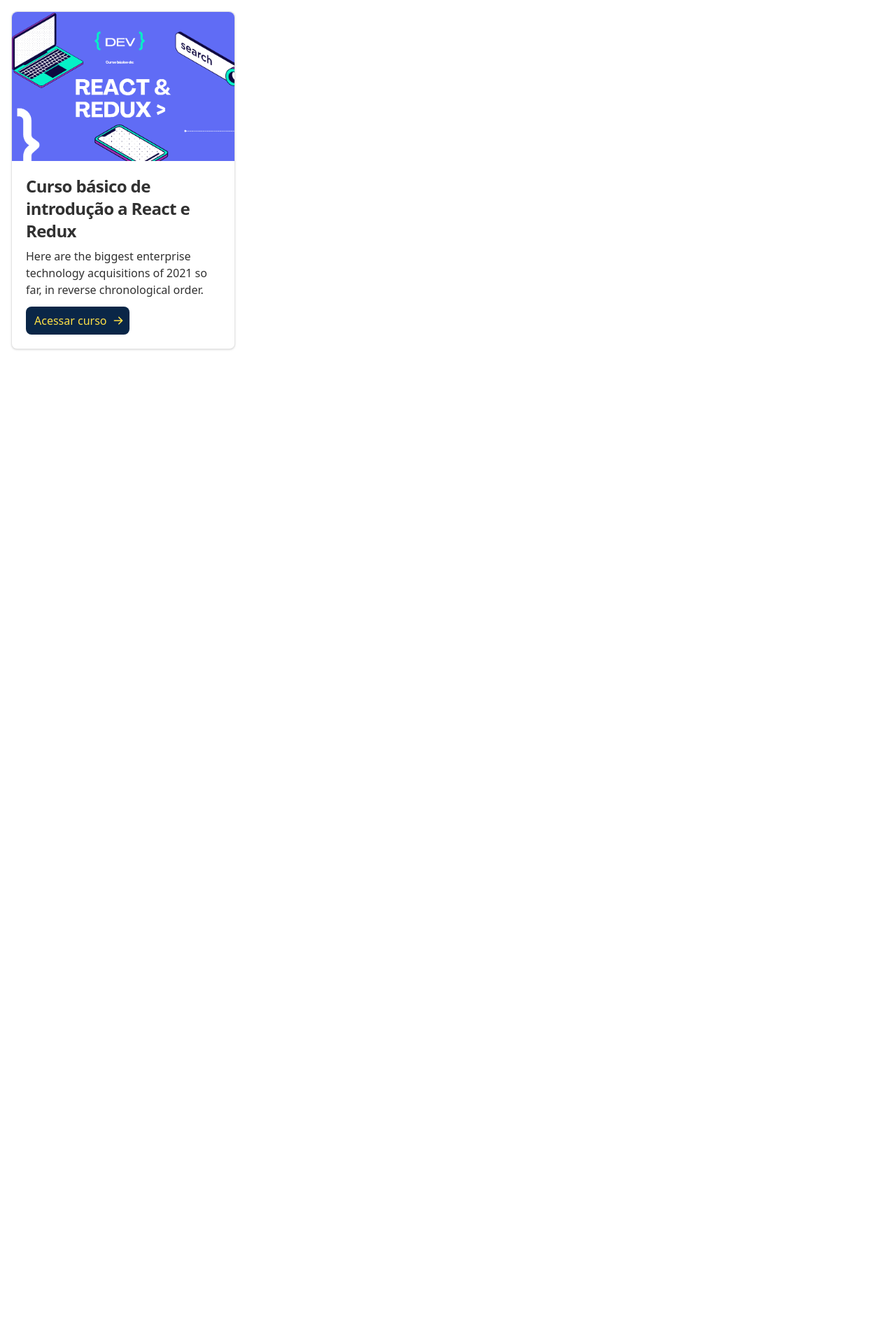
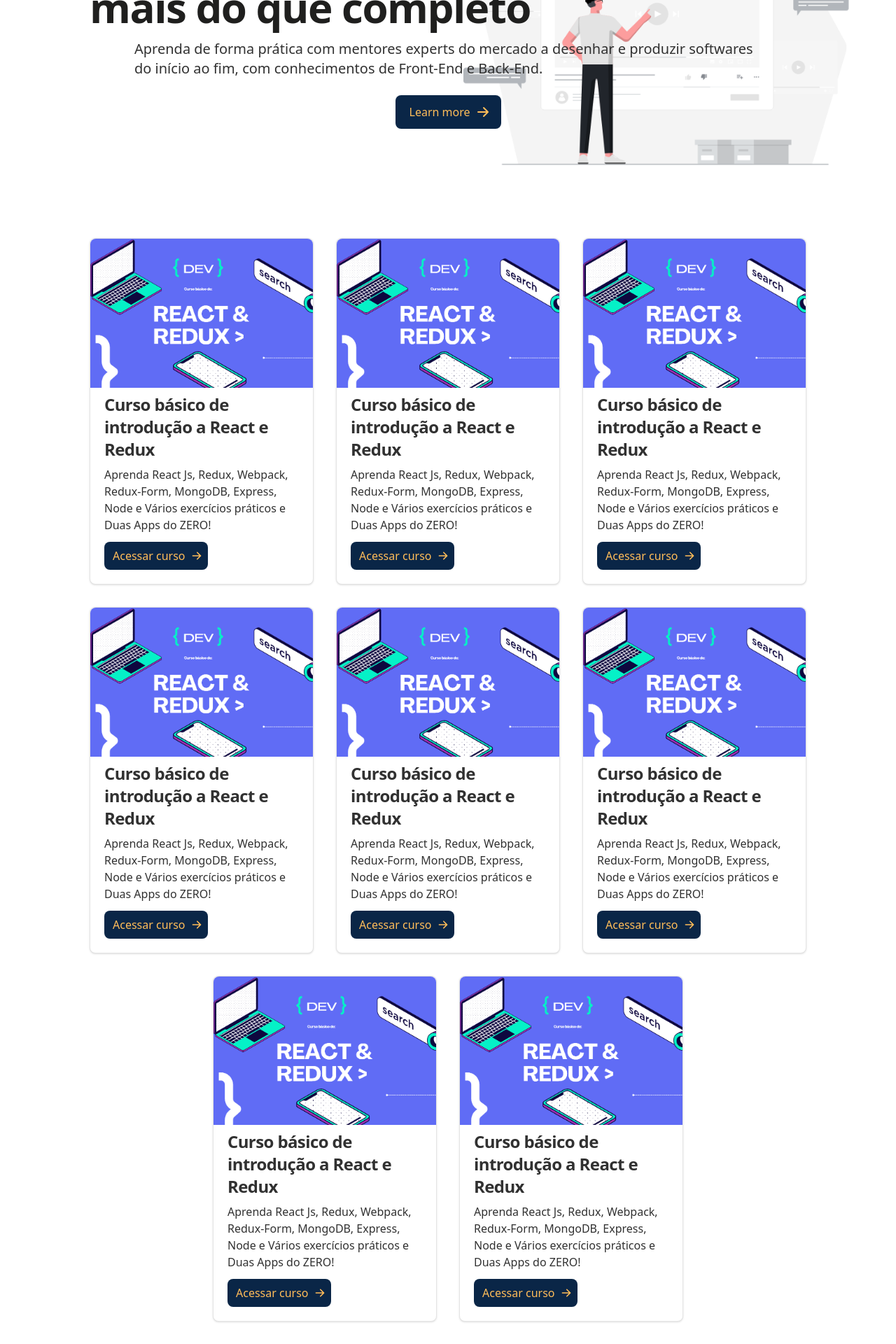
Before and after one commit to moisesgui/code-in-box, a React (Create React App) app: page / in a window 1280 px wide. Shown: the part 284-2204 px from the top of the page at 70% size. Before the commit the page ends 800 px from the top, so only its background shows below. Built offline with nearby package versions, Linux system fonts and the light colour scheme.

Commit message:
[feat]Hero section created

```diff
--- a/src/pages/Home/Home.js
+++ b/src/pages/Home/Home.js
@@ -28,6 +28,7 @@
               Buscar
             </button>
           </form>
+
           <nav className="hidden md:flex">
             <a href="#" className="mr-5 hover:text-white">Home</a>
             <a href="#" className="mr-5 hover:text-white">Sobre</a>
@@ -36,18 +37,18 @@
         </div>
       </header>
 
-      <section>
+      <section className="container mx-auto">
           <div className="hero">
-              <h1 class="mb-4 text-4xl font-extrabold leading-none tracking-tight text-gray-900 md:text-5xl lg:text-6xl dark:text-white">We invest in the world’s potential</h1>
-              <p class="mb-6 text-lg font-normal text-gray-500 lg:text-xl sm:px-16 xl:px-48 dark:text-gray-400">Here at Flowbite we focus on markets where technology, innovation, and capital can unlock long-term value and drive economic growth.</p>
-              <a href="#" class="inline-flex items-center justify-center px-5 py-3 text-base font-medium text-center text-yellow-500 bg-blue rounded-lg hover:bg-yellow-600">
+              <h1>Aprenda a ser um programador mais do que completo</h1>
+              <p>Aprenda de forma prática com mentores experts do mercado a desenhar e produzir softwares do início ao fim, com conhecimentos de Front-End e Back-End.</p>
+              <a href="#">
                   Learn more
                   <svg class="w-5 h-5 ml-2 -mr-1" fill="currentColor" viewBox="0 0 20 20" xmlns="http://www.w3.org/2000/svg"><path fill-rule="evenodd" d="M10.293 3.293a1 1 0 011.414 0l6 6a1 1 0 010 1.414l-6 6a1 1 0 01-1.414-1.414L14.586 11H3a1 1 0 110-2h11.586l-4.293-4.293a1 1 0 010-1.414z" clip-rule="evenodd"></path></svg>
               </a>
           </div>
       </section>
 
-      <section>
+      <section className="container mx-auto">
         <div className="product-card-container">
           <ProductCard />
         </div>
--- a/src/pages/Home/Home.scss
+++ b/src/pages/Home/Home.scss
@@ -1,21 +1,21 @@
-@import '../../App.scss';
+@import "../../App.scss";
 
 .home-container {
   @apply flex flex-col h-screen;
 
   header {
-        @apply bg-blue text-gray-50 shadow-xl sticky top-0;
+    @apply bg-blue text-gray-50 shadow-xl sticky top-0 z-10;
 
     .header__content {
-            @apply container flex flex-wrap mx-auto p-4 justify-between flex-col md:flex-row items-center;
+      @apply container flex flex-wrap mx-auto py-4 px-0 justify-between flex-col md:flex-row items-center;
 
       &--logo {
-                @apply flex font-sans font-medium items-center text-white mb-4 md:mb-0 cursor-pointer
+        @apply flex font-sans font-medium items-center text-white mb-4 md:mb-0 cursor-pointer;
       }
     }
 
     input {
-            @apply bg-gray-800 text-white rounded-lg border border-gray-700 focus:outline-none focus:border-indigo-500 text-base px-4 py-2 mr-4 w-full md:w-auto;
+      @apply bg-gray-800 text-white rounded-lg border border-gray-700 focus:outline-none focus:border-indigo-500 text-base px-4 py-2 mr-4 w-full md:w-128;
     }
 
     .search-button {
@@ -23,6 +23,7 @@
     }
 
     @include mobile {
+			@apply sticky z-50 top-0;
 
       form {
         @apply flex pt-4;
@@ -35,10 +36,32 @@
   }
 
   .product-card-container {
-        @apply w-full flex m-auto items-center p-4;
+    @apply w-full flex items-center flex-wrap justify-center m-auto p-4;
   }
 
   .hero {
-        @apply flex flex-col items-center justify-center;
+    @apply h-128 flex flex-col items-center justify-center bg-hero-image-2 bg-contain bg-no-repeat bg-right;
+
+    h1 {
+      @apply max-w-5xl mb-4 text-left text-4xl font-extrabold leading-none tracking-tight text-gray-900 md:text-5xl lg:text-6xl dark:text-white;
+    }
+    p {
+      @apply mb-6 text-lg font-normal text-gray-500 lg:text-xl sm:px-16 xl:px-48 dark:text-gray-400;
+    }
+		a {
+			@apply inline-flex items-center justify-center px-5 py-3 text-base font-medium text-center text-yellow-500 bg-blue rounded-lg hover:bg-yellow-500 hover:text-blue;
+		}
+
+		@include mobile {
+
+			@apply bg-none my-8 px-5;
+
+			h1 {
+				@apply text-3xl text-center px-4;
+			}
+			p {
+				@apply text-center;
 			}
 		}
+  }
+}
--- a/src/shared/components/productCard/ProductCard.js
+++ b/src/shared/components/productCard/ProductCard.js
@@ -6,13 +6,14 @@
 export const ProductCard = () => {
 
   return (
+    <>
       <div className="card-container">
         <img src={thumbnail} alt="course thumbnails" />
-			<div className="p-5">
+        <div className="px-5 pb-5 pt-2">
           <a href="#">
             <h5>Curso básico de introdução a React e Redux</h5>
           </a>
-				<p className="card-description">Here are the biggest enterprise technology acquisitions of 2021 so far, in reverse chronological order.</p>
+          <p className="card-description">Aprenda React Js, Redux, Webpack, Redux-Form, MongoDB, Express, Node e Vários exercícios práticos e Duas Apps do ZERO!</p>
           <div className="w-full items-end">
             <a href="#" className="card-description--button">
               Acessar curso
@@ -21,5 +22,118 @@
           </div>
         </div>
       </div>
+
+      <div className="card-container">
+        <img src={thumbnail} alt="course thumbnails" />
+        <div className="px-5 pb-5 pt-2">
+          <a href="#">
+            <h5>Curso básico de introdução a React e Redux</h5>
+          </a>
+          <p className="card-description">Aprenda React Js, Redux, Webpack, Redux-Form, MongoDB, Express, Node e Vários exercícios práticos e Duas Apps do ZERO!</p>
+          <div className="w-full items-end">
+            <a href="#" className="card-description--button">
+              Acessar curso
+              <svg aria-hidden="true" className="w-4 h-4 ml-2 -mr-1" fill="currentColor" viewBox="0 0 20 20" xmlns="http://www.w3.org/2000/svg"><path fill-rule="evenodd" d="M10.293 3.293a1 1 0 011.414 0l6 6a1 1 0 010 1.414l-6 6a1 1 0 01-1.414-1.414L14.586 11H3a1 1 0 110-2h11.586l-4.293-4.293a1 1 0 010-1.414z" clip-rule="evenodd"></path></svg>
+            </a>
+          </div>
+        </div>
+      </div>
+
+      <div className="card-container">
+        <img src={thumbnail} alt="course thumbnails" />
+        <div className="px-5 pb-5 pt-2">
+          <a href="#">
+            <h5>Curso básico de introdução a React e Redux</h5>
+          </a>
+          <p className="card-description">Aprenda React Js, Redux, Webpack, Redux-Form, MongoDB, Express, Node e Vários exercícios práticos e Duas Apps do ZERO!</p>
+          <div className="w-full items-end">
+            <a href="#" className="card-description--button">
+              Acessar curso
+              <svg aria-hidden="true" className="w-4 h-4 ml-2 -mr-1" fill="currentColor" viewBox="0 0 20 20" xmlns="http://www.w3.org/2000/svg"><path fill-rule="evenodd" d="M10.293 3.293a1 1 0 011.414 0l6 6a1 1 0 010 1.414l-6 6a1 1 0 01-1.414-1.414L14.586 11H3a1 1 0 110-2h11.586l-4.293-4.293a1 1 0 010-1.414z" clip-rule="evenodd"></path></svg>
+            </a>
+          </div>
+        </div>
+      </div>
+
+      <div className="card-container">
+        <img src={thumbnail} alt="course thumbnails" />
+        <div className="px-5 pb-5 pt-2">
+          <a href="#">
+            <h5>Curso básico de introdução a React e Redux</h5>
+          </a>
+          <p className="card-description">Aprenda React Js, Redux, Webpack, Redux-Form, MongoDB, Express, Node e Vários exercícios práticos e Duas Apps do ZERO!</p>
+          <div className="w-full items-end">
+            <a href="#" className="card-description--button">
+              Acessar curso
+              <svg aria-hidden="true" className="w-4 h-4 ml-2 -mr-1" fill="currentColor" viewBox="0 0 20 20" xmlns="http://www.w3.org/2000/svg"><path fill-rule="evenodd" d="M10.293 3.293a1 1 0 011.414 0l6 6a1 1 0 010 1.414l-6 6a1 1 0 01-1.414-1.414L14.586 11H3a1 1 0 110-2h11.586l-4.293-4.293a1 1 0 010-1.414z" clip-rule="evenodd"></path></svg>
+            </a>
+          </div>
+        </div>
+      </div>
+
+      <div className="card-container">
+        <img src={thumbnail} alt="course thumbnails" />
+        <div className="px-5 pb-5 pt-2">
+          <a href="#">
+            <h5>Curso básico de introdução a React e Redux</h5>
+          </a>
+          <p className="card-description">Aprenda React Js, Redux, Webpack, Redux-Form, MongoDB, Express, Node e Vários exercícios práticos e Duas Apps do ZERO!</p>
+          <div className="w-full items-end">
+            <a href="#" className="card-description--button">
+              Acessar curso
+              <svg aria-hidden="true" className="w-4 h-4 ml-2 -mr-1" fill="currentColor" viewBox="0 0 20 20" xmlns="http://www.w3.org/2000/svg"><path fill-rule="evenodd" d="M10.293 3.293a1 1 0 011.414 0l6 6a1 1 0 010 1.414l-6 6a1 1 0 01-1.414-1.414L14.586 11H3a1 1 0 110-2h11.586l-4.293-4.293a1 1 0 010-1.414z" clip-rule="evenodd"></path></svg>
+            </a>
+          </div>
+        </div>
+      </div>
+
+      <div className="card-container">
+        <img src={thumbnail} alt="course thumbnails" />
+        <div className="px-5 pb-5 pt-2">
+          <a href="#">
+            <h5>Curso básico de introdução a React e Redux</h5>
+          </a>
+          <p className="card-description">Aprenda React Js, Redux, Webpack, Redux-Form, MongoDB, Express, Node e Vários exercícios práticos e Duas Apps do ZERO!</p>
+          <div className="w-full items-end">
+            <a href="#" className="card-description--button">
+              Acessar curso
+              <svg aria-hidden="true" className="w-4 h-4 ml-2 -mr-1" fill="currentColor" viewBox="0 0 20 20" xmlns="http://www.w3.org/2000/svg"><path fill-rule="evenodd" d="M10.293 3.293a1 1 0 011.414 0l6 6a1 1 0 010 1.414l-6 6a1 1 0 01-1.414-1.414L14.586 11H3a1 1 0 110-2h11.586l-4.293-4.293a1 1 0 010-1.414z" clip-rule="evenodd"></path></svg>
+            </a>
+          </div>
+        </div>
+      </div>
+
+      <div className="card-container">
+        <img src={thumbnail} alt="course thumbnails" />
+        <div className="px-5 pb-5 pt-2">
+          <a href="#">
+            <h5>Curso básico de introdução a React e Redux</h5>
+          </a>
+          <p className="card-description">Aprenda React Js, Redux, Webpack, Redux-Form, MongoDB, Express, Node e Vários exercícios práticos e Duas Apps do ZERO!</p>
+          <div className="w-full items-end">
+            <a href="#" className="card-description--button">
+              Acessar curso
+              <svg aria-hidden="true" className="w-4 h-4 ml-2 -mr-1" fill="currentColor" viewBox="0 0 20 20" xmlns="http://www.w3.org/2000/svg"><path fill-rule="evenodd" d="M10.293 3.293a1 1 0 011.414 0l6 6a1 1 0 010 1.414l-6 6a1 1 0 01-1.414-1.414L14.586 11H3a1 1 0 110-2h11.586l-4.293-4.293a1 1 0 010-1.414z" clip-rule="evenodd"></path></svg>
+            </a>
+          </div>
+        </div>
+      </div>
+
+      <div className="card-container">
+        <img src={thumbnail} alt="course thumbnails" />
+        <div className="px-5 pb-5 pt-2">
+          <a href="#">
+            <h5>Curso básico de introdução a React e Redux</h5>
+          </a>
+          <p className="card-description">Aprenda React Js, Redux, Webpack, Redux-Form, MongoDB, Express, Node e Vários exercícios práticos e Duas Apps do ZERO!</p>
+          <div className="w-full items-end">
+            <a href="#" className="card-description--button">
+              Acessar curso
+              <svg aria-hidden="true" className="w-4 h-4 ml-2 -mr-1" fill="currentColor" viewBox="0 0 20 20" xmlns="http://www.w3.org/2000/svg"><path fill-rule="evenodd" d="M10.293 3.293a1 1 0 011.414 0l6 6a1 1 0 010 1.414l-6 6a1 1 0 01-1.414-1.414L14.586 11H3a1 1 0 110-2h11.586l-4.293-4.293a1 1 0 010-1.414z" clip-rule="evenodd"></path></svg>
+            </a>
+          </div>
+        </div>
+      </div>
+    </>
   );
 }
--- a/src/shared/components/productCard/ProductCard.scss
+++ b/src/shared/components/productCard/ProductCard.scss
@@ -1,7 +1,7 @@
 @import "../../../App.scss";
 
 .card-container {
-    @apply w-80 bg-white border border-gray-200 rounded-lg shadow dark:bg-gray-800 dark:border-gray-700;
+    @apply w-80 bg-white border border-gray-200 rounded-lg shadow hover:shadow-xl dark:bg-gray-800 dark:border-gray-700 my-4 mx-4;
 
     img {
         @apply rounded-t-lg cursor-pointer;
@@ -12,10 +12,10 @@
     }
 
     .card-description {
-        @apply mb-3 font-normal text-gray-500;
+        @apply mb-3 font-normal text-gray-500 dark:text-gray-50;
 
         &--button {
-            @apply inline-flex items-center px-3 py-2 text-sm text-base text-center text-yellow-300 bg-blue rounded-lg hover:bg-yellow-400 hover:text-blue hover:font-semibold;
+            @apply inline-flex items-center px-3 py-2 text-sm text-base text-center text-yellow-500 bg-blue rounded-lg hover:bg-yellow-500 hover:text-blue hover:font-semibold dark:bg-yellow-500 dark:text-blue dark:font-semibold dark:hover:bg-yellow-100;
         }
     }
 }
```
Also changed, not shown: tailwind.config.js (+7 -0 lines), src/assets/imagens/bg-hero.png (added), src/assets/imagens/bg-hero2.png (added). Lines whose indentation alone changed are shown as unchanged.
